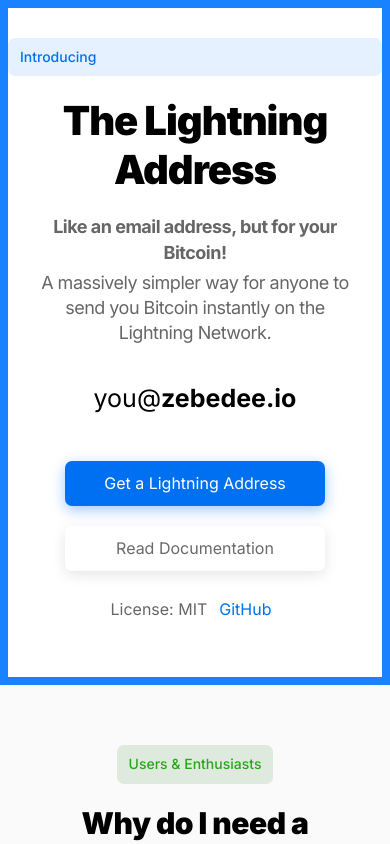
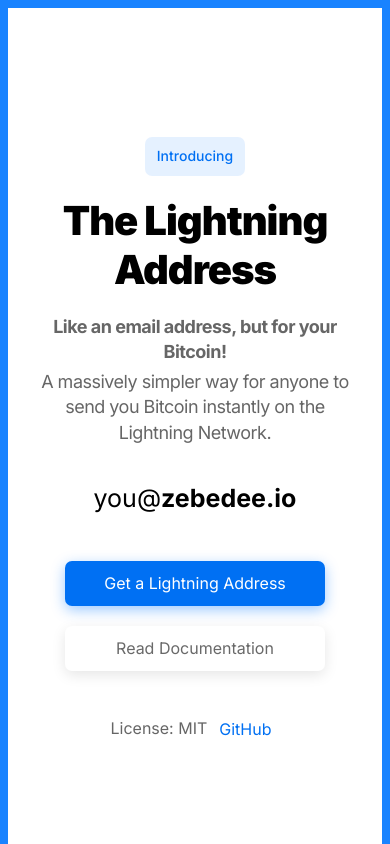
Before and after one commit to andrerfneves/lightning-address, a Next.js app: page / in a window 390 px wide. Shown: the top 844 px of the page. Built offline with nearby package versions, Linux system fonts and the light colour scheme.

Commit message:
fix: tighten hero framing across breakpoints

```diff
--- a/components/hero.js
+++ b/components/hero.js
@@ -7,6 +7,8 @@
 const Wrapper = styled.div`
   display: flex;
   padding: 30px 0;
+  min-height: calc(100vh - 16px);
+  min-height: calc(100svh - 16px);
   align-items: center;
   flex-direction: column;
   justify-content: center;
@@ -14,8 +16,8 @@
 
   ${media.tablet`
     padding: 0;
-    min-height: 800px;
-    height: calc(100vh - 16px);
+    min-height: max(800px, calc(100vh - 16px));
+    min-height: max(800px, calc(100svh - 16px));
   `}
 `;
 
@@ -37,6 +39,9 @@
 `;
 
 const Intro = styled.p`
+  display: inline-block;
+  width: fit-content;
+  max-width: calc(100vw - 32px);
   color: #0070f3;
   font-size: 14px;
   line-height: 1.6;
@@ -51,6 +56,13 @@
     max-width: 900px;
     line-height: 1.6;
   `}
+`;
+
+const HeroSection = styled(motion.div)`
+  width: 100%;
+  display: flex;
+  flex-direction: column;
+  align-items: center;
 `;
 
 const Description = styled.p`
@@ -266,17 +278,17 @@
   return (
     <Wrapper>
       {showIntro && (
-        <motion.div
+        <HeroSection
           initial="hidden"
           animate="visible"
           variants={fadeUpVariants}
         >
           <Intro>Introducing</Intro>
           <Title>The Lightning Address</Title>
-        </motion.div>
+        </HeroSection>
       )}
       {showLightningAddr && (
-        <motion.div
+        <HeroSection
           initial="hidden"
           animate="visible"
           variants={fadeUpVariants}
@@ -298,10 +310,10 @@
               </motion.span>
             </AnimatePresence>
           </LoopWrapper>
-        </motion.div>
+        </HeroSection>
       )}
       {showCTAs && (
-        <motion.div
+        <HeroSection
           initial="hidden"
           animate="visible"
           variants={fadeUpVariants}
@@ -314,7 +326,7 @@
             <LicenseText>License: MIT</LicenseText>
             <LicenseLink href='https://github.com/andrerfneves/lightning-address/blob/master/LICENSE.md' target='_blank'>GitHub</LicenseLink>
           </LicenseWrapper>
-        </motion.div>
+        </HeroSection>
       )}
     </Wrapper>
   );
```
